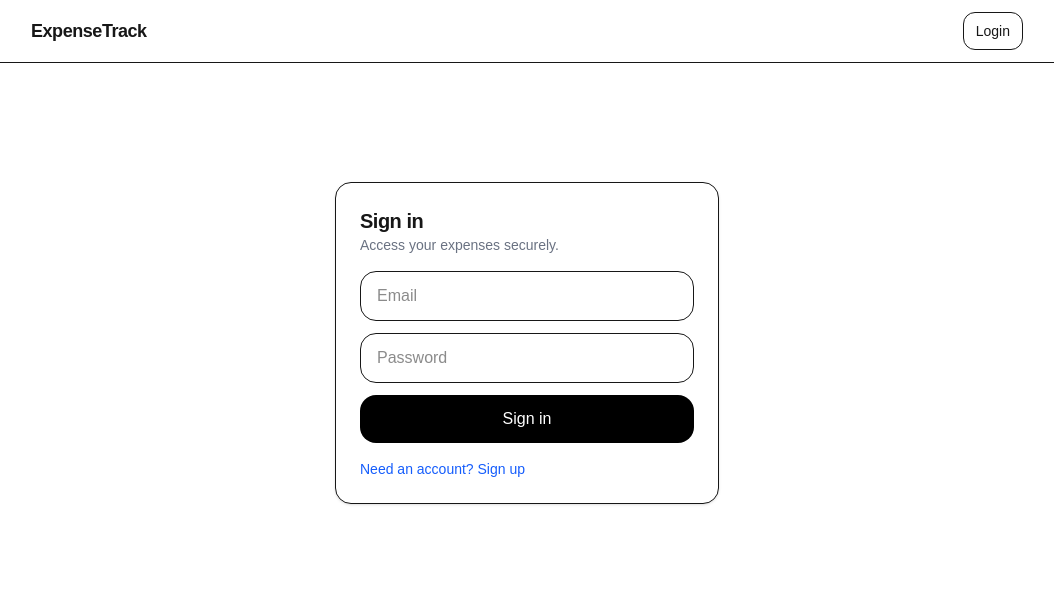
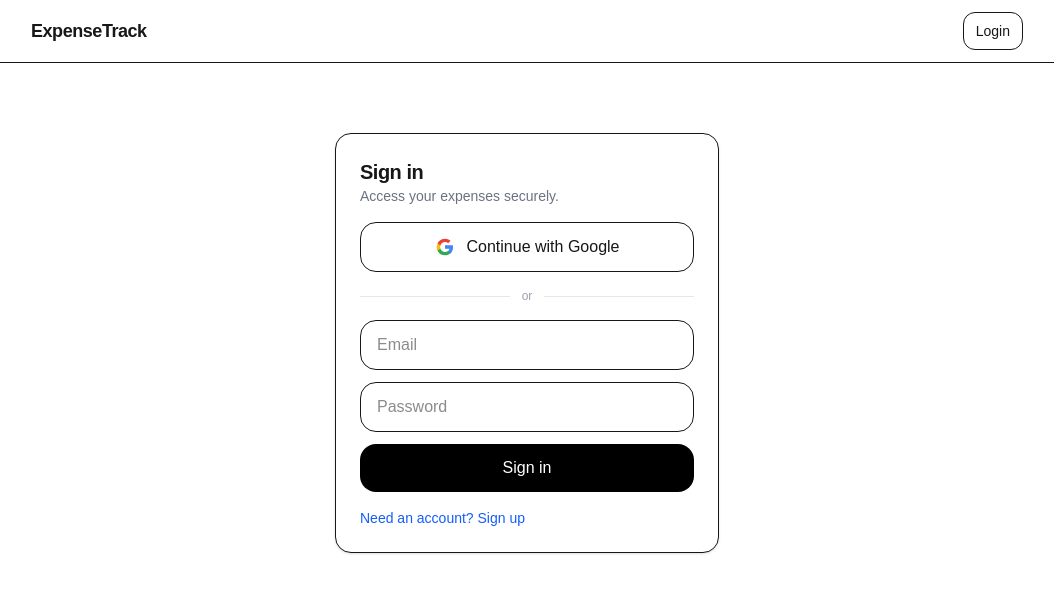
Before and after one commit to davemaclaren17/expense-track, a Next.js app: page /login in a window 1280 px wide. Shown: the top 592 px of the page, without its empty margins (113-1167 px from the left). Built offline with nearby package versions, Linux system fonts and the light colour scheme; no server answers.

Commit message:
Added google auth

```diff
--- /dev/null
+++ b/app/auth/callback/route.ts
@@ -0,0 +1,46 @@
+import { NextResponse, type NextRequest } from 'next/server'
+import { createServerClient } from '@supabase/ssr'
+
+function getSafeNextPath(value: string | null) {
+  if (!value || !value.startsWith('/') || value.startsWith('//')) {
+    return '/dashboard'
+  }
+
+  return value
+}
+
+export async function GET(request: NextRequest) {
+  const requestUrl = new URL(request.url)
+  const code = requestUrl.searchParams.get('code')
+  const next = getSafeNextPath(requestUrl.searchParams.get('next'))
+  let response = NextResponse.redirect(new URL(next, requestUrl.origin))
+
+  if (!code) {
+    return NextResponse.redirect(new URL('/login?error=missing_auth_code', requestUrl.origin))
+  }
+
+  const supabase = createServerClient(
+    process.env.NEXT_PUBLIC_SUPABASE_URL!,
+    process.env.NEXT_PUBLIC_SUPABASE_ANON_KEY!,
+    {
+      cookies: {
+        getAll() {
+          return request.cookies.getAll()
+        },
+        setAll(cookiesToSet) {
+          cookiesToSet.forEach(({ name, value, options }) => {
+            response.cookies.set(name, value, options)
+          })
+        },
+      },
+    }
+  )
+
+  const { error } = await supabase.auth.exchangeCodeForSession(code)
+
+  if (error) {
+    response = NextResponse.redirect(new URL('/login?error=auth_callback_failed', requestUrl.origin))
+  }
+
+  return response
+}
--- a/app/login/page.tsx
+++ b/app/login/page.tsx
@@ -10,7 +10,17 @@ import { useToast } from '@/components/ToastProvider'
 function getNextFromUrl(defaultPath: string) {
   if (typeof window === 'undefined') return defaultPath
   const params = new URLSearchParams(window.location.search)
-  return params.get('next') || defaultPath
+  const next = params.get('next')
+
+  if (!next || !next.startsWith('/') || next.startsWith('//')) {
+    return defaultPath
+  }
+
+  return next
+}
+
+function getErrorMessage(error: unknown, fallback: string) {
+  return error instanceof Error ? error.message : fallback
 }
 
 export default function LoginPage() {
@@ -24,6 +34,7 @@ export default function LoginPage() {
   const [password, setPassword] = useState('')
   const [mode, setMode] = useState<'signin' | 'signup'>('signin')
   const [loading, setLoading] = useState(false)
+  const [googleLoading, setGoogleLoading] = useState(false)
 
   useEffect(() => {
     // If already logged in, go straight to dashboard (or next)
@@ -52,10 +63,29 @@ export default function LoginPage() {
         router.replace(nextPath)
         router.refresh()
       }
-    } catch (err: any) {
-      showToast('error', err?.message ?? 'Login failed')
+    } catch (err: unknown) {
+      showToast('error', getErrorMessage(err, 'Login failed'))
     } finally {
       setLoading(false)
+    }
+  }
+
+  async function signInWithGoogle() {
+    setGoogleLoading(true)
+
+    try {
+      const redirectTo = `${window.location.origin}/auth/callback?next=${encodeURIComponent(nextPath)}`
+      const { error } = await supabase.auth.signInWithOAuth({
+        provider: 'google',
+        options: {
+          redirectTo,
+        },
+      })
+
+      if (error) throw error
+    } catch (err: unknown) {
+      showToast('error', getErrorMessage(err, 'Google sign-in failed'))
+      setGoogleLoading(false)
     }
   }
 
@@ -71,6 +101,27 @@ export default function LoginPage() {
               ? 'Access your expenses securely.'
               : 'Create an account to start tracking expenses.'}
           </p>
+        </div>
+
+        <button
+          disabled={googleLoading || loading}
+          className="w-full rounded-2xl border bg-white py-3 text-[16px] font-medium disabled:opacity-50 flex items-center justify-center gap-3"
+          onClick={signInWithGoogle}
+          type="button"
+        >
+          <svg aria-hidden="true" className="h-5 w-5" viewBox="0 0 24 24">
+            <path fill="#4285F4" d="M21.6 12.23c0-.78-.07-1.53-.2-2.23H12v4.22h5.38a4.6 4.6 0 0 1-2 3.02v2.51h3.24c1.9-1.75 2.98-4.32 2.98-7.52z" />
+            <path fill="#34A853" d="M12 22c2.7 0 4.96-.9 6.62-2.44l-3.24-2.51c-.9.6-2.05.95-3.38.95-2.6 0-4.8-1.76-5.58-4.12H3.07v2.6A10 10 0 0 0 12 22z" />
+            <path fill="#FBBC05" d="M6.42 13.88a6 6 0 0 1 0-3.76v-2.6H3.07a10 10 0 0 0 0 8.96l3.35-2.6z" />
+            <path fill="#EA4335" d="M12 5.98c1.47 0 2.8.5 3.84 1.5l2.86-2.86A9.57 9.57 0 0 0 12 2 10 10 0 0 0 3.07 7.52l3.35 2.6C7.2 7.74 9.4 5.98 12 5.98z" />
+          </svg>
+          {googleLoading ? 'Redirecting...' : 'Continue with Google'}
+        </button>
+
+        <div className="flex items-center gap-3 text-xs text-gray-400">
+          <div className="h-px flex-1 bg-gray-200" />
+          <span>or</span>
+          <div className="h-px flex-1 bg-gray-200" />
         </div>
 
         <form onSubmit={onSubmit} className="space-y-3">
--- a/components/TopMenu.tsx
+++ b/components/TopMenu.tsx
@@ -3,6 +3,7 @@
 import { useEffect, useState } from 'react'
 import Link from 'next/link'
 import { useRouter, usePathname } from 'next/navigation'
+import type { User } from '@supabase/supabase-js'
 import { createSupabaseBrowserClient } from '@/lib/supabase/client'
 
 export default function TopMenu() {
@@ -11,7 +12,7 @@ export default function TopMenu() {
   const pathname = usePathname()
 
   const [loading, setLoading] = useState(true)
-  const [user, setUser] = useState<any>(null)
+  const [user, setUser] = useState<User | null>(null)
 
   useEffect(() => {
     // Initial session check
```
Also changed, not shown: 1 other file (tests, documents, lock files or other folders).
